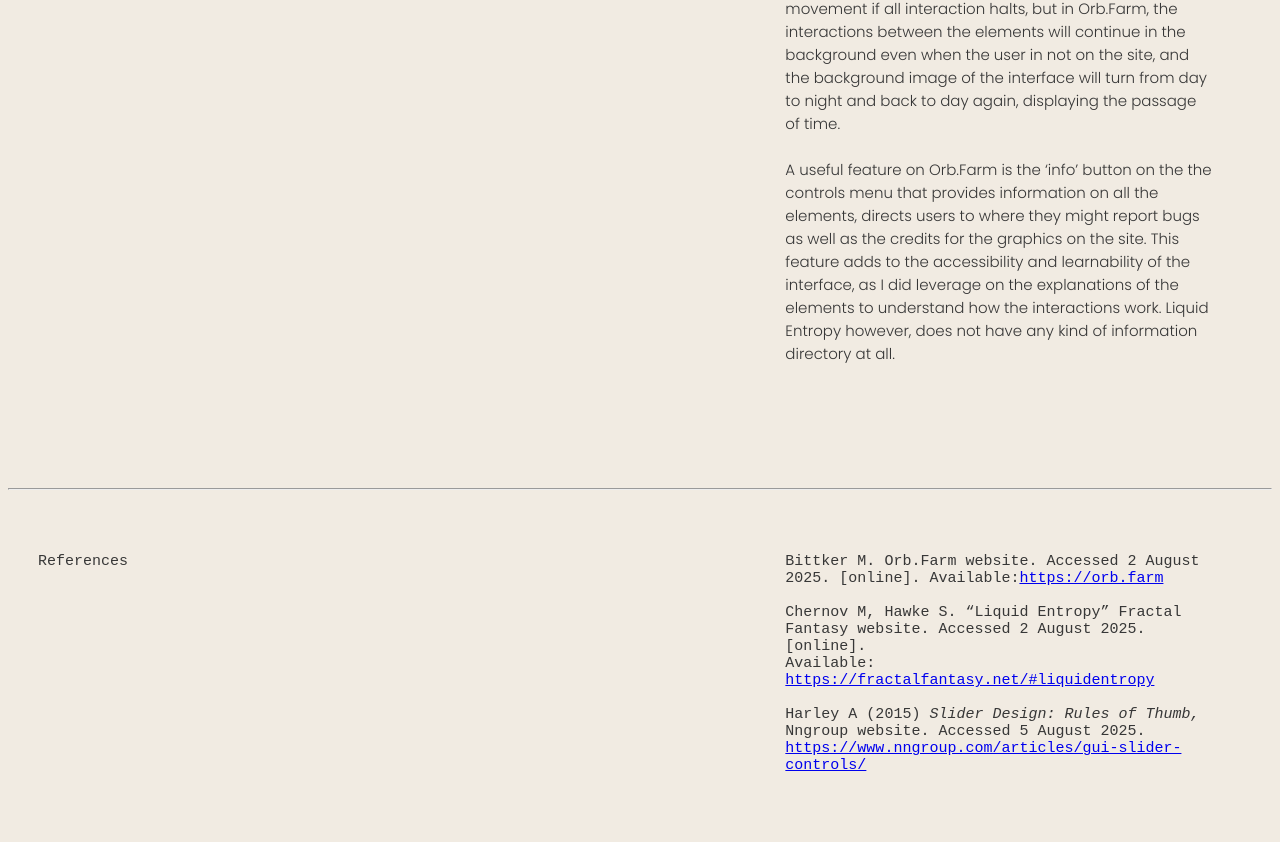
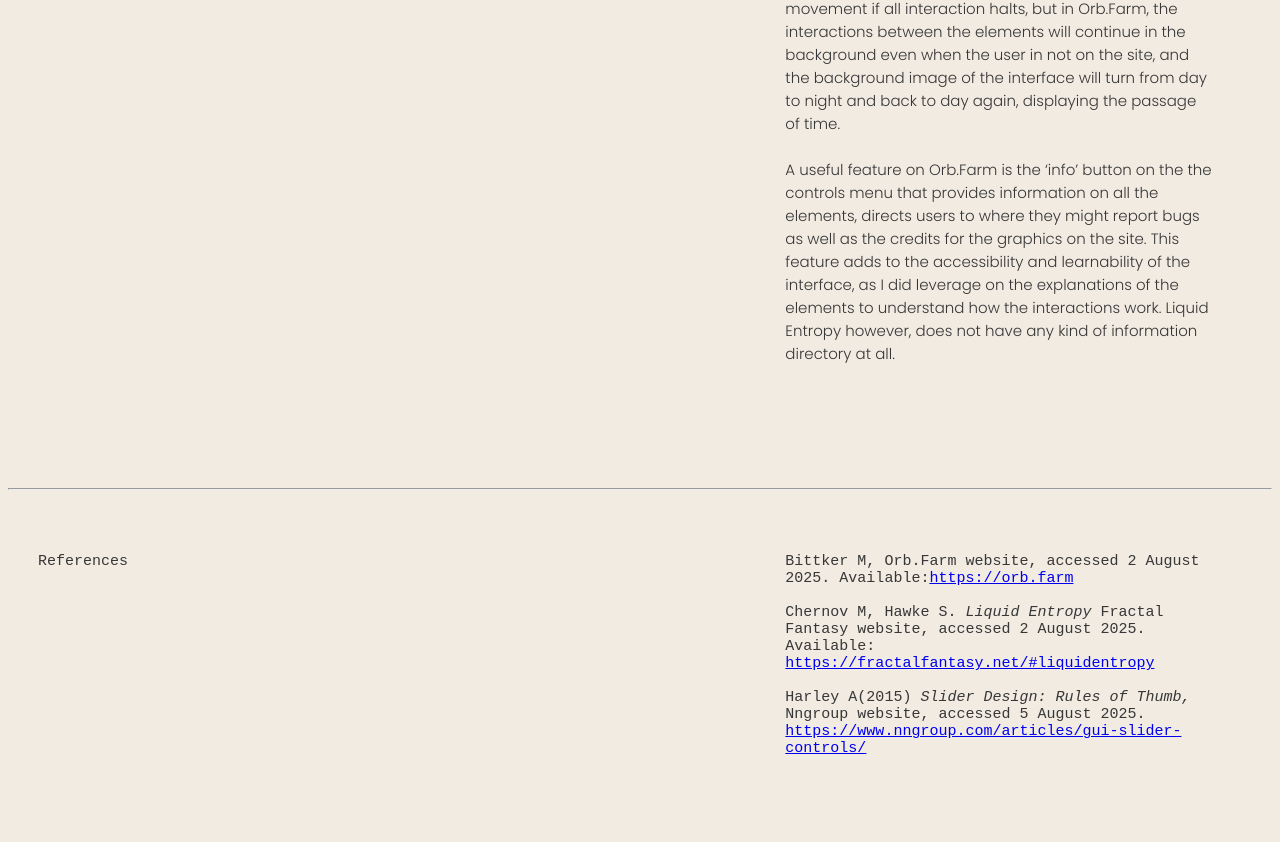
Before and after one commit to Ameliasks/interface-a1, a plain HTML site: page index.html in a window 1280 px wide. Shown: the part 1956-2798 px from the top of the page. Drawn offline with Linux system fonts and the light colour scheme; a web font is replaced by a local one.

Commit message:
reference update

```diff
--- a/index.html
+++ b/index.html
@@ -120,15 +120,15 @@
 
     <div style="float: right; width: 35%">
         <h3 style="text-align: left">
-        Bittker M. Orb.Farm website. Accessed 2 August 2025. [online].
+        Bittker M, Orb.Farm website, accessed 2 August 2025.
         Available:<a href="https://orb.farm"target="_blank">https://orb.farm</a>
         <br><br>
-        Chernov M, Hawke S. “Liquid Entropy”
-        Fractal Fantasy website. Accessed 2 August 2025. [online].<br>Available:
+        Chernov M, Hawke S. <i>Liquid Entropy</i>
+        Fractal Fantasy website, accessed 2 August 2025.<br>Available:
         <a href="https://fractalfantasy.net/#liquidentropy"target="_blank">https://fractalfantasy.net/#liquidentropy</a>
         <br><br>
-        Harley A (2015) <i>Slider Design:
-        Rules of Thumb,</i> Nngroup website. Accessed 5 August 2025.
+        Harley A(2015) <i>Slider Design:
+        Rules of Thumb,</i> Nngroup website, accessed 5 August 2025.
         <a href="https://www.nngroup.com/articles/gui-slider-controls/"target="_blank">https://www.nngroup.com/articles/gui-slider-controls/</a>
     </h3>
     </div>
```
